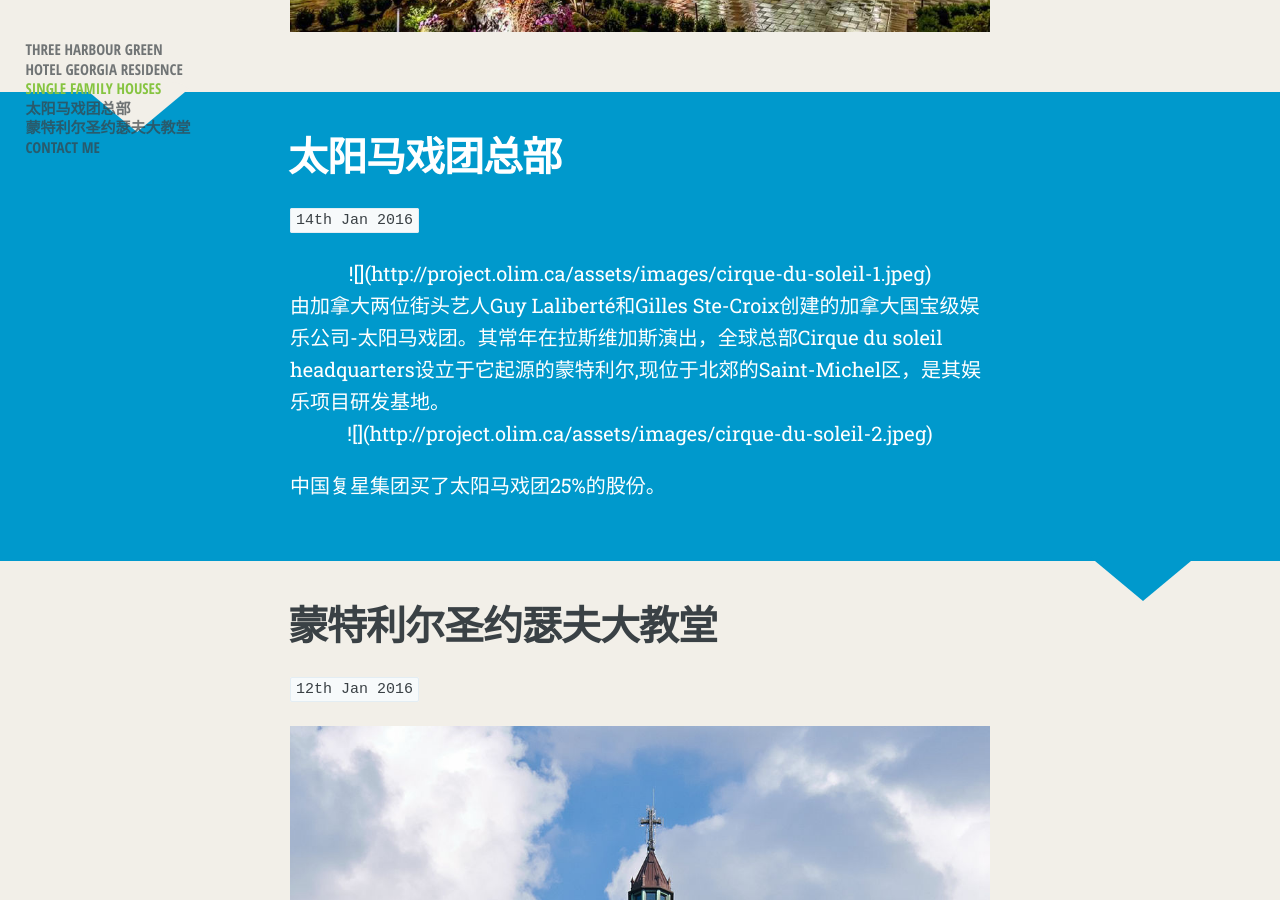
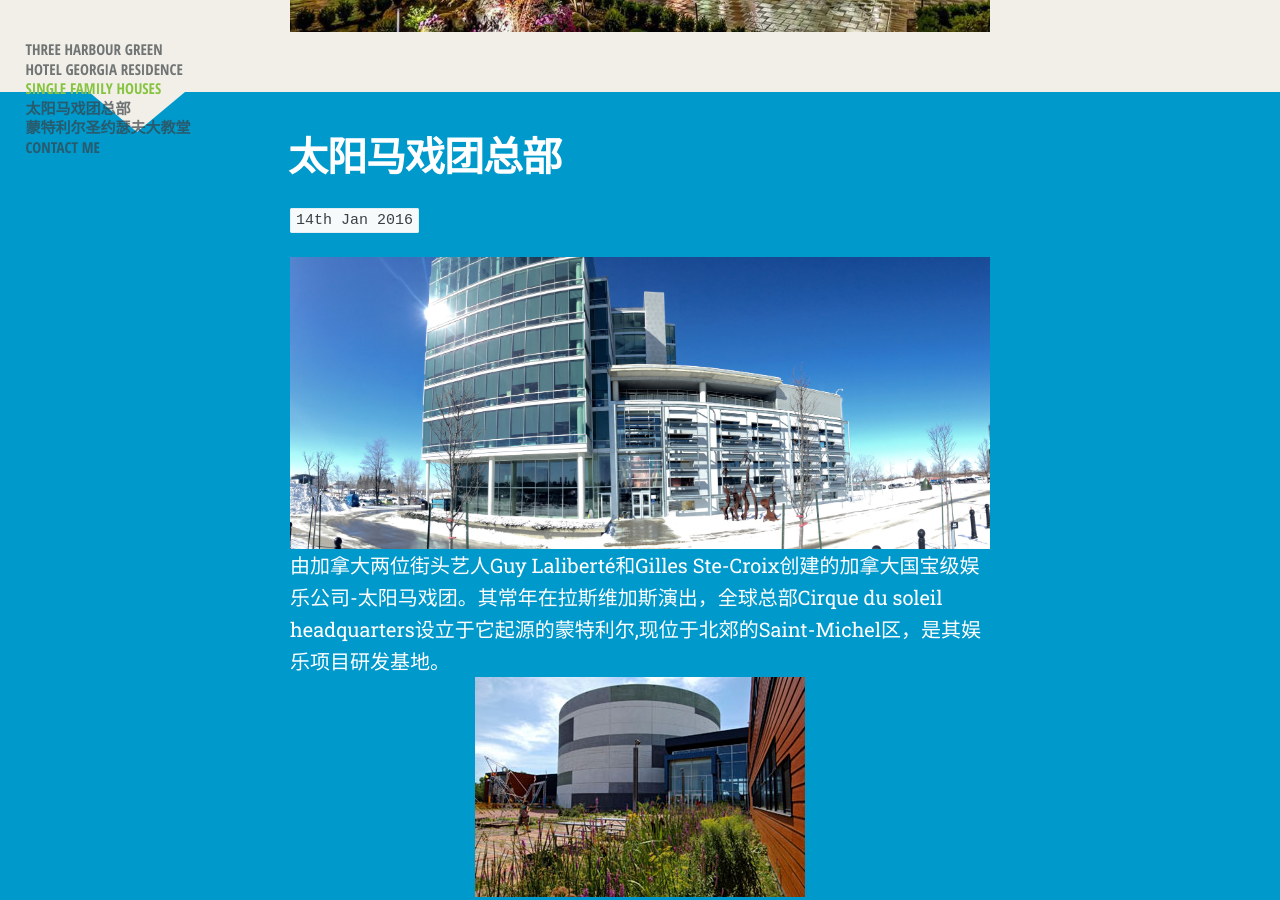
Before and after one commit to olimwei/project, a Jekyll site: the page built from index.html, in a window 1280 px wide and 900 px high, scrolled down 4013 px. Built offline with Jekyll 4.4.1, drawn with Linux system fonts in a browser that asks for light colours; nearby versions of some CDN libraries; Markdown is read by kramdown in place of the engine named in the settings; a script that is not in the unit is left out.

Commit message:
Update 2016-01-14-cirque-du-soleil-headquarters.markdown

```diff
--- a/_posts/2016-01-14-cirque-du-soleil-headquarters.markdown
+++ b/_posts/2016-01-14-cirque-du-soleil-headquarters.markdown
@@ -6,7 +6,7 @@
 `14th Jan 2016`
 <center>
 <div>
-  ![](http://project.olim.ca/assets/images/cirque-du-soleil-1.jpeg)
+  <img src="http://project.olim.ca/assets/images/cirque-du-soleil-1.jpeg" alt="Cirque du soleil太阳马戏团">
 </div>
 </center>
 
@@ -18,7 +18,7 @@
 
 <center>
 <div>
-  ![](http://project.olim.ca/assets/images/cirque-du-soleil-2.jpeg)
+  <img src="http://project.olim.ca/assets/images/cirque-du-soleil-2.jpeg" alt="Cirque du soleil太阳马戏团">
 </div>
 </center>
 
```
